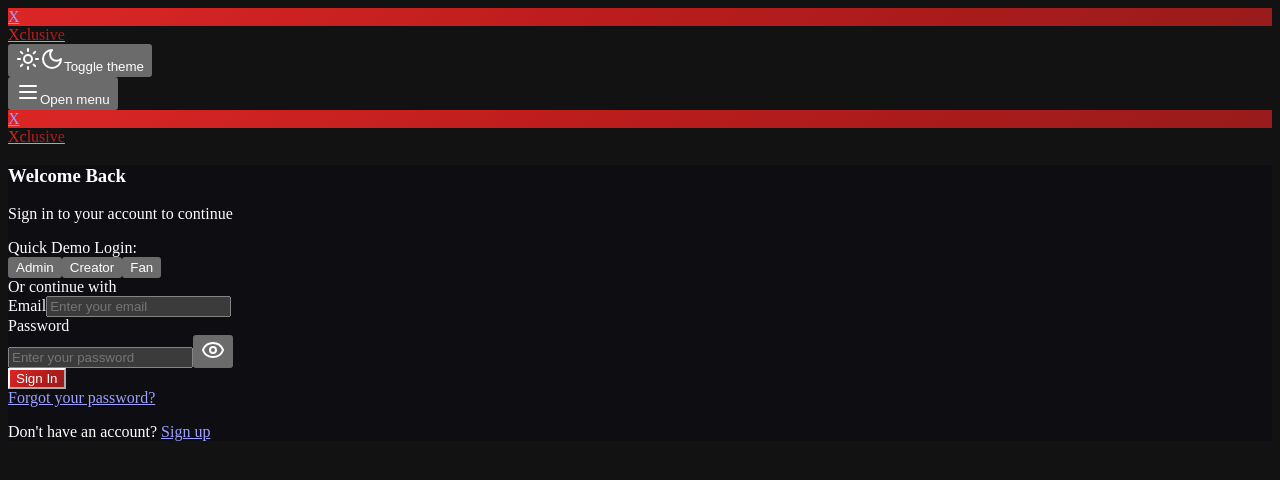
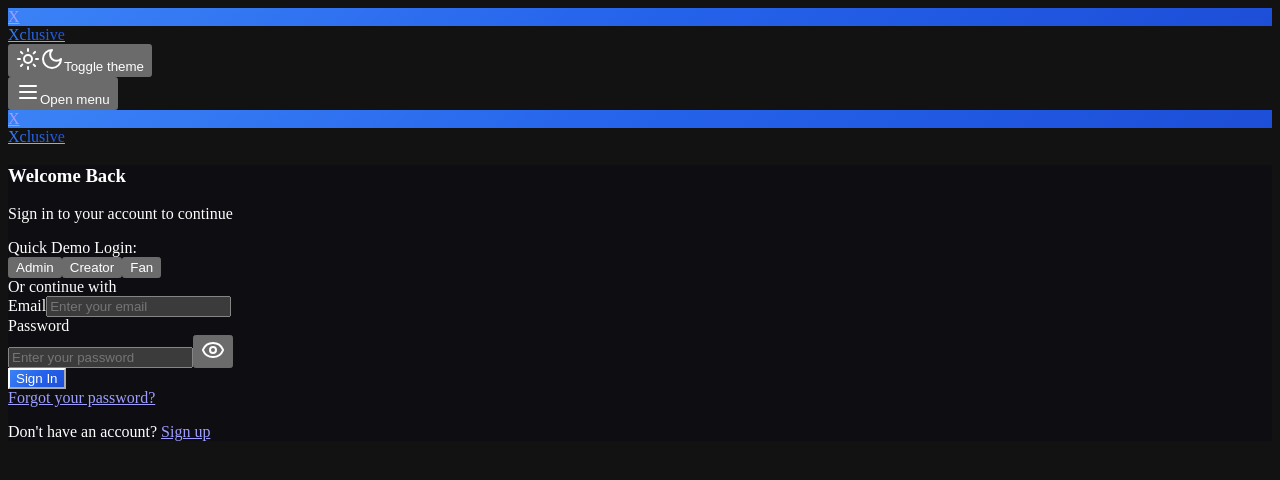
Before and after one commit to RasParker/modular-maestro-the11, a React (Vite) app in the folder client/: page / in a window 1280 px wide. Shown: the top 480 px of the page. Built offline with nearby package versions, Linux system fonts and the light colour scheme.

Commit message:
Restored to '77acd106f11ace6cfb4638fd34a2646f7db0da5c'
Replit-Restored-To: 77acd106f11ace6cfb4638fd34a2646f7db0da5c

```diff
--- a/client/src/index.css
+++ b/client/src/index.css
@@ -163,7 +163,7 @@
     --card-foreground: 248 250 252;
     --popover: 15 23 30;
     --popover-foreground: 248 250 252;
-    --primary: 220 38 38;
+    --primary: 59 130 246;
     --primary-foreground: 255 255 255;
     --secondary: 20 25 31;
     --secondary-foreground: 248 250 252;
@@ -179,7 +179,7 @@
     --warning-foreground: 255 255 255;
     --border: 51 65 85;
     --input: 20 25 31;
-    --ring: 71 85 105;
+    --ring: 59 130 246;
     --chart-1: 59 130 246;
     --chart-2: 99 102 241;
     --chart-3: 139 92 246;
@@ -230,11 +230,11 @@
   }
 
   html.dark {
-    --primary: 220 38 38;
+    --primary: 59 130 246;
   }
 
   html {
-    --primary: 220 38 38;
+    --primary: 59 130 246;
   }
 }
 
@@ -287,7 +287,7 @@
 
 @layer utilities {
   .bg-gradient-primary {
-    background: linear-gradient(135deg, #DC2626 0%, #B91C1C 50%, #991B1B 100%);
+    background: linear-gradient(135deg, #3B82F6 0%, #2563EB 50%, #1D4ED8 100%);
   }
 
   .bg-gradient-card {
@@ -299,18 +299,18 @@
   }
 
   .bg-gradient-gold {
-    background: linear-gradient(135deg, #DC2626 0%, #B91C1C 50%, #991B1B 100%);
+    background: linear-gradient(135deg, #3B82F6 0%, #2563EB 50%, #1D4ED8 100%);
   }
 
   .text-gradient-primary {
-    background: linear-gradient(135deg, #DC2626 0%, #B91C1C 50%, #991B1B 100%);
+    background: linear-gradient(135deg, #3B82F6 0%, #2563EB 50%, #1D4ED8 100%);
     -webkit-background-clip: text;
     -webkit-text-fill-color: transparent;
     background-clip: text;
   }
 
   .text-gradient-gold {
-    background: linear-gradient(135deg, #DC2626 0%, #B91C1C 50%, #991B1B 100%);
+    background: linear-gradient(135deg, #3B82F6 0%, #2563EB 50%, #1D4ED8 100%);
     -webkit-background-clip: text;
     -webkit-text-fill-color: transparent;
     background-clip: text;
```
